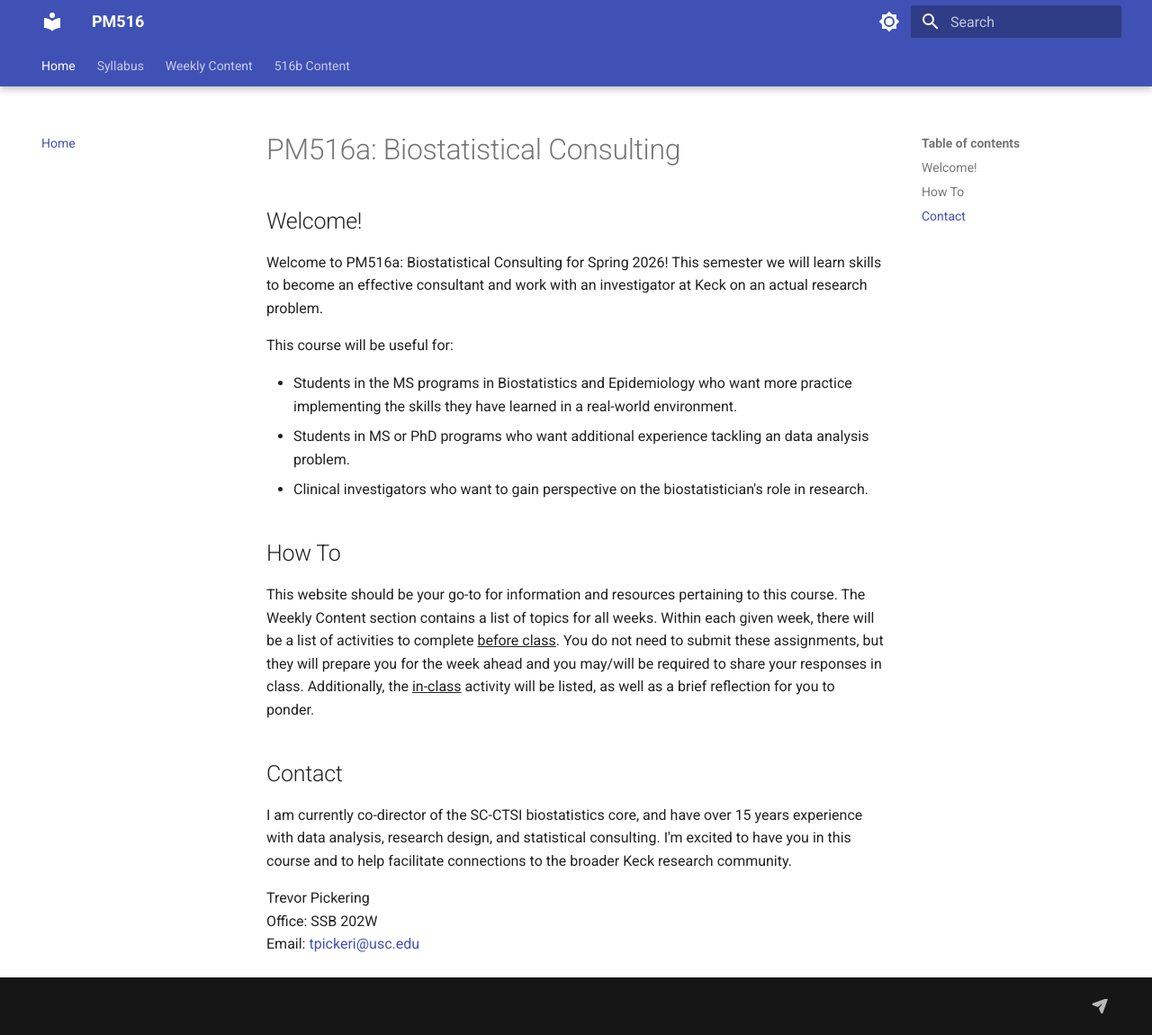
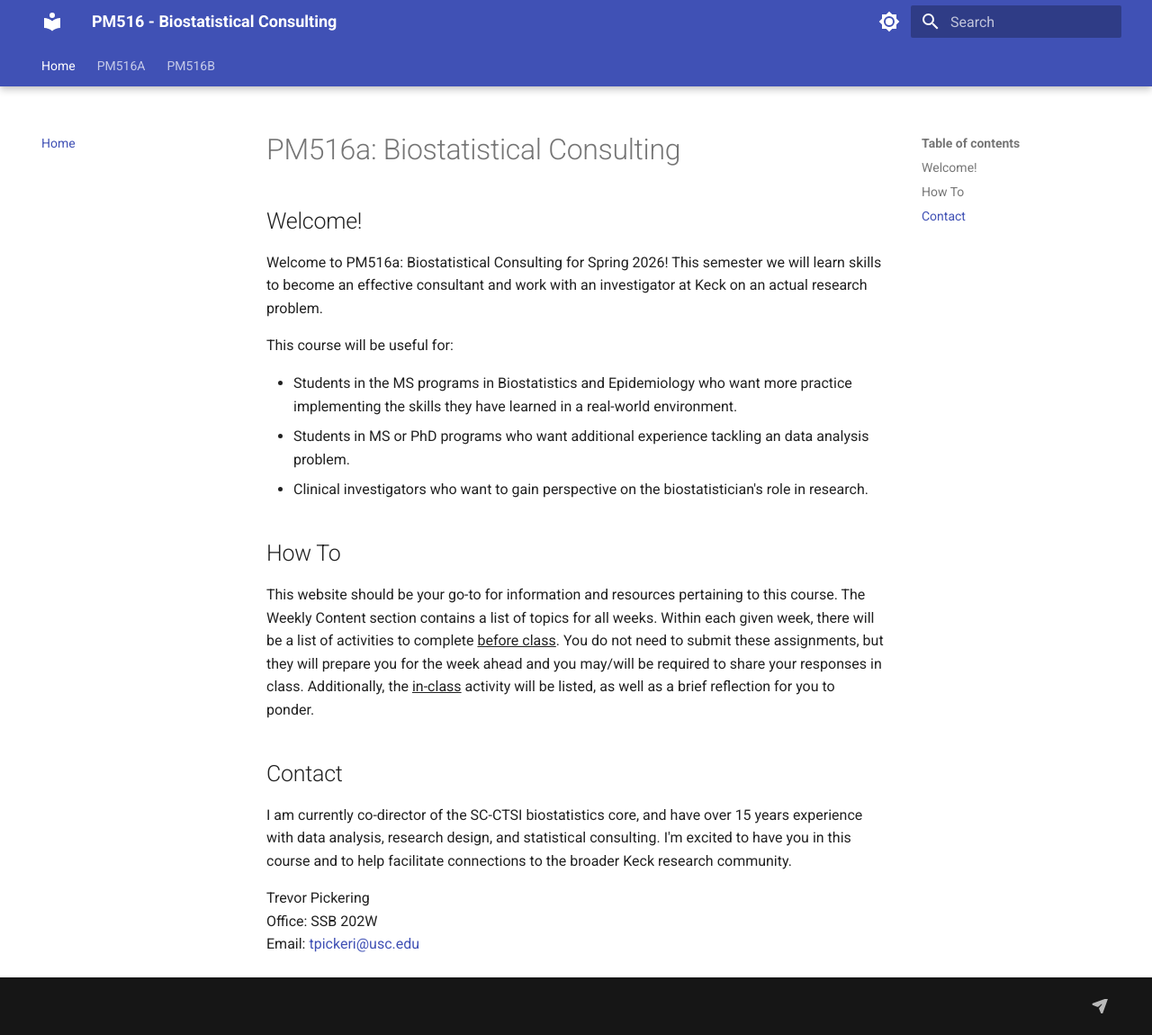
Before and after one commit to USCbiostats/PM516, an MkDocs documentation site: the page built from docs/index.md, in a window 1280 px wide and 1150 px high. Shown: the whole window at 90% size. Built offline with MkDocs 1.6.1 and Material for MkDocs 9.7.7, drawn with Linux system fonts in a browser that asks for light colours; comment, search, counter and statistics services are not loaded.

Commit message:
Update mkdocs.yml

```diff
--- a/mkdocs.yml
+++ b/mkdocs.yml
@@ -1,5 +1,5 @@
-site_name: PM516
-# site_description: [blabla]
+site_name: PM516 - Biostatistical Consulting
+site_description: Consulting Foundations (A) and Practicum (B)
 site_author: Trevor Pickering
 # site_url: [link]
 
@@ -72,9 +72,14 @@
 
 nav:
   - Home: index.md
-  - Syllabus: syllabus-a.md
-  - Weekly Content: content.md
-  - 516b Content: syllabus-b.md
+  - PM516A:
+    - Overview: pm516a/index.md
+    - Syllabus: pm516a/syllabus.md
+    - Weekly Content: pm516a/content.md
+  - PM516B:
+    - Overview: pm516b/index.md
+    - Syllabus: pm516b/syllabus.md
+    - Timeline: pm516b/content.md
   # - Research:
   #   - "A paper": research/a-paper.md
   # - Software:
```
